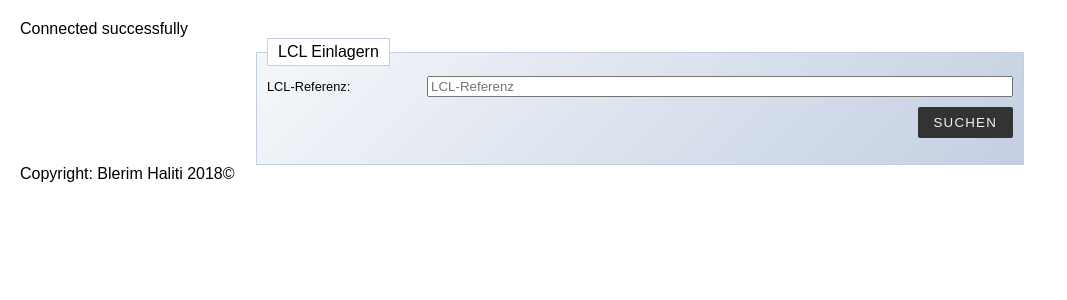
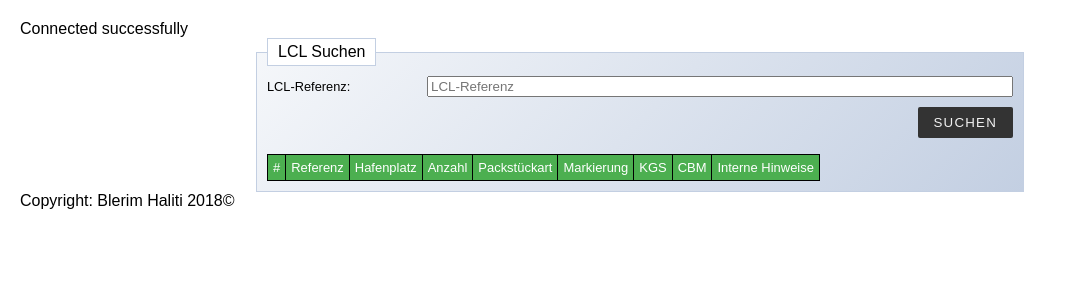
Before and after one commit to approved4me/cargoliti, a PHP site: page /lcl_einlagern.php in a window 1280 px wide. Shown: the top 300 px of the page, without its empty margins (0-1067 px from the left). Run offline with PHP 8.4, Linux system fonts and the light colour scheme; lists and menus that the app fills with data are empty.

Commit message:
pdo prepared statement search + css table

```diff
--- a/css/style.css
+++ b/css/style.css
@@ -11,6 +11,19 @@ body {
 	max-width: 768px;
 	margin: 0 auto;
 
+}
+
+table, th, td {
+    border: 1px solid black;
+	border-collapse: collapse;
+	vertical-align: top;
+	padding: 5px;
+	font-size: 0.9em;
+}
+th {
+    background-color: #4CAF50;
+    color: white;
+	font-weight: 300
 }
 
 /*****************
--- a/index.php
+++ b/index.php
@@ -12,7 +12,7 @@ include("templates/header.inc.php");
 		<a href="lcl_erfassen.php">LCL Erfassen</a>
 	</p>
 	<p>
-		<a href="lcl_einlagern.php">LCL Einlagern</a>
+		<a href="lcl_einlagern.php">LCL Suchen / Einlagern</a>
 	</p>
 </div>
 
--- a/lcl_einlagern.php
+++ b/lcl_einlagern.php
@@ -7,7 +7,7 @@ include("templates/header.inc.php");
 
 <div class="container">
 	<fieldset>
-		<legend>LCL Einlagern</legend>
+		<legend>LCL Suchen</legend>
 		<form method="post" action="<?=$_SERVER['PHP_SELF'];?>">
 		  <ul class="flex-outer">
 			<li>
@@ -19,29 +19,52 @@ include("templates/header.inc.php");
 			</li>
 		  </ul>
 		</form>
+		<table class="table">
+			<tr>
+				<th>#</th>
+				<th>Referenz</th>
+				<th>Hafenplatz</th>
+				<th>Anzahl</th>
+				<th>Packstückart</th>
+				<th>Markierung</th>
+				<th>KGS</th>
+				<th>CBM</th>
+				<th>Interne Hinweise</th>
+			</tr>
+
 		<?php
+
+//			$statement = $pdo->prepare("SELECT * FROM package, lcl WHERE users.kunde_id = kunden.id and vorname = '$account' ORDER BY users.id");
+//			$result = $statement->execute();
+//
+//
+//
+
 			$error_msg = "";
 			if(isset($_POST['lcl_reference'])) {
 			$lcl_reference = $_POST['lcl_reference'];
 
-			$statement = $pdo->prepare("SELECT * FROM lcl WHERE `lcl_reference` = :lcl_reference");
-			$result = $statement->execute(array('lcl_reference' => $lcl_reference));
-			$lcl_reference = $statement->fetch();
+			$statement = $pdo->prepare("SELECT * FROM lcl WHERE `lcl_reference` LIKE :lcl_reference");
+			$result = $statement->execute(array('lcl_reference' => "%$lcl_reference%"));
 
-
-			echo "<table style='border: 1px solid black;'>";
 			$i = 1;
 			while($row = $statement->fetch()) {
-			echo "<tr>";
-			echo "<td style='border: 1px solid black;'>".$i++."</td>";
-			echo nl2br("<td>".$row['marks']."</td>");
-			echo "</tr>";
+				echo "<tr>";
+				echo "<td>".$i++."</td>";
+				echo "<td>".$row['lcl_reference']."</td>";
+				echo "<td>".$row['pod']."</td>";
+				echo ("<td>".$row['amount']."</td>");
+				echo ("<td>".$row['package_id']."</td>");
+				echo nl2br("<td>".$row['marks']."</td>");
+				echo ("<td>".$row['kgs']."</td>");
+				echo ("<td>".$row['cbm']."</td>");
+				echo nl2br("<td>".$row['remarks']."</td>");
+				echo "</tr>";
 			}
-			echo "</table>";
 		}
 		?>
+		</table>
 	</fieldset>
-
 </div>
 
 
--- a/templates/footer.inc.php
+++ b/templates/footer.inc.php
@@ -1,5 +1,5 @@
-<footer>
-	<p>Copyright: Blerim Haliti 2018&copy;</p>
-</footer>
+	<footer>
+		<p>Copyright: Blerim Haliti 2018&copy;</p>
+	</footer>
   </body>
 </html>
```
